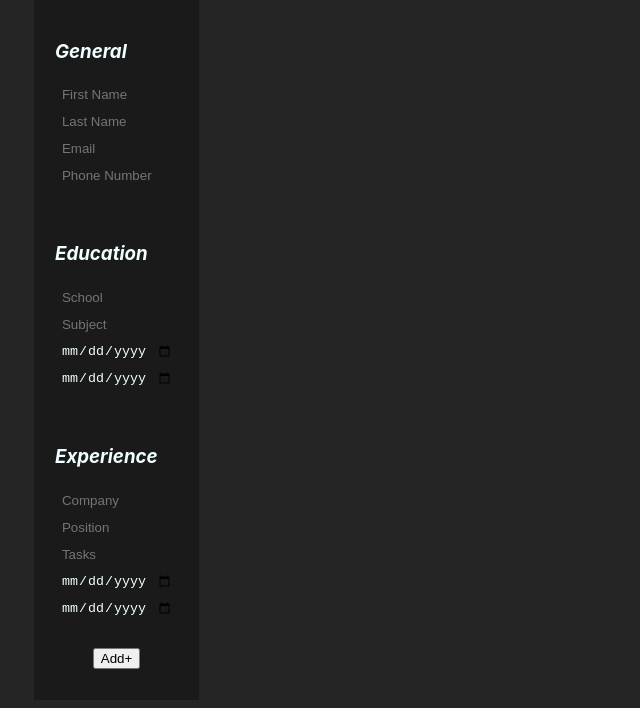
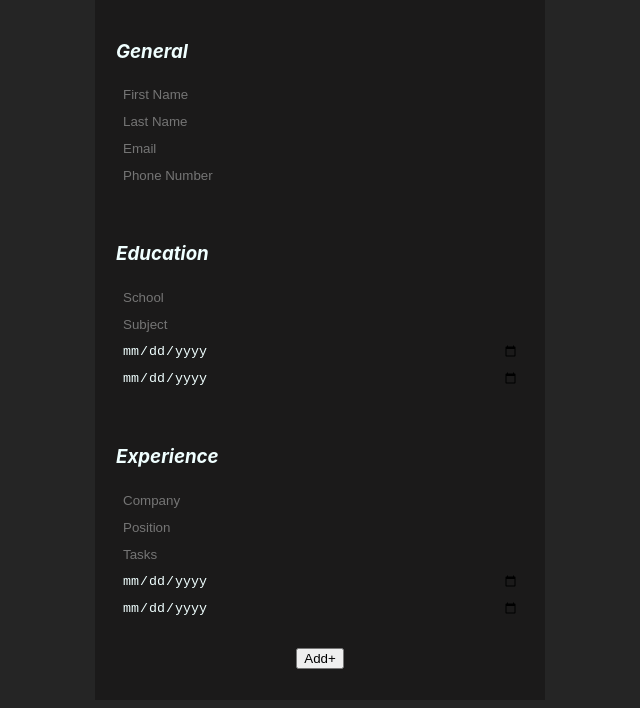
Before and after one commit to MikeAtwood/new-cv-project, a React (Create React App) app: page / in a window 1280 px wide. Shown: the top 708 px of the page, without its empty margins (0-640 px from the left). Built offline with nearby package versions, Linux system fonts and the light colour scheme.

Commit message:
fixed App typo

```diff
--- a/src/App.js
+++ b/src/App.js
@@ -88,7 +88,7 @@ const App = () => {
 
   return (
     <div className="App">
-      <div className='colomn'>
+      <div className='column'>
         <Form
           newFormData={newFormData}
           handleInputChange={handleInputChange}
@@ -97,6 +97,9 @@ const App = () => {
           experiences={newFormData.experiences}
         />
       </div>
+      <div className='column'>
+
+      </div>
     </div>
   );
 }
```
